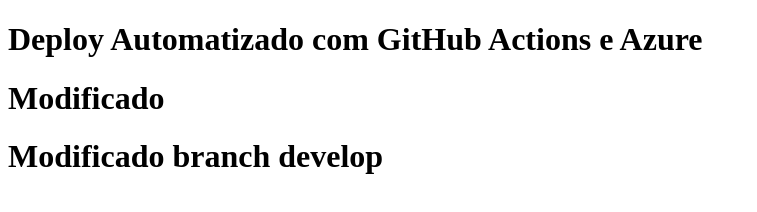
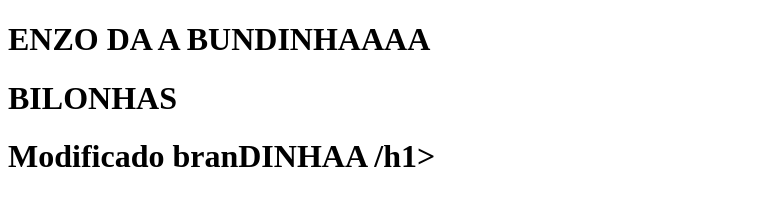
Before and after one commit to Enzf4/CI_CD, a plain HTML site: page index.html in a window 1280 px wide. Shown: the whole page, without its empty margins (0-757 px from the left). Drawn offline with Linux system fonts and the light colour scheme.

Commit message:
biloinha

```diff
--- a/index.html
+++ b/index.html
@@ -6,9 +6,8 @@
     <title>Meu Site CI/CD</title>
 </head>
 <body>
-    <h1>Deploy Automatizado com GitHub Actions e Azure</h1>
-    <h1>Modificado</h1>
-    <h1>Modificado branch develop</h1>
-
+    <h1>ENZO DA A BUNDINHAAAA</h1>
+    <h1>BILONHAS</h1>
+    <h1>Modificado branDINHAA /h1>
 </body>
 </html>
```
